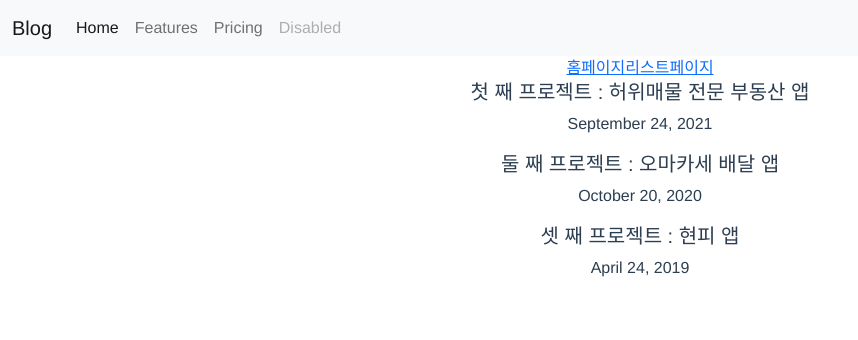
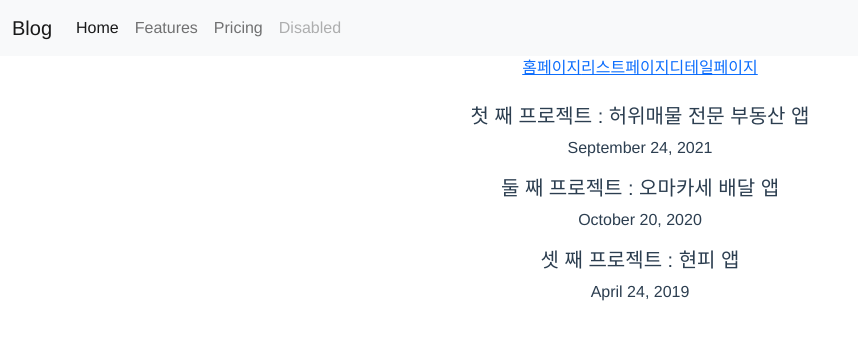
Before and after one commit to dygreen/Vue-Study, a Vue app: page /list in a window 1280 px wide. Shown: the top 340 px of the page, without its empty margins (0-858 px from the left). Built offline with nearby package versions, Linux system fonts and the light colour scheme.

Commit message:
vue-router study

```diff
--- a/src/App.vue
+++ b/src/App.vue
@@ -2,7 +2,8 @@
   <nav class="navbar navbar-expand-lg bg-light">
     <div class="container-fluid">
       <a class="navbar-brand" href="#">Blog</a>
-      <button class="navbar-toggler" type="button" data-bs-toggle="collapse" data-bs-target="#navbarNav" aria-controls="navbarNav" aria-expanded="false" aria-label="Toggle navigation">
+      <button class="navbar-toggler" type="button" data-bs-toggle="collapse" data-bs-target="#navbarNav"
+        aria-controls="navbarNav" aria-expanded="false" aria-label="Toggle navigation">
         <span class="navbar-toggler-icon"></span>
       </button>
       <div class="collapse navbar-collapse" id="navbarNav">
@@ -27,8 +28,12 @@
   <!--  router 링크 이동 -->
   <router-link to="/">홈페이지</router-link>
   <router-link to="/list">리스트페이지</router-link>
+  <router-link to="/detail">디테일페이지</router-link>
 
-  <router-view :블로그글="블로그글"></router-view>
+  <div class="mt-4">
+    <router-view :블로그글="블로그글"></router-view> <!-- 모든 router들의 내부 내용들... -->
+  </div>
+
 
   <!-- <List :블로그글="블로그글" /> -->
 </template>
--- /dev/null
+++ b/src/components/Author.vue
@@ -0,0 +1,5 @@
+<template>
+  <div>
+    작가페이지 입니다
+  </div>
+</template>
--- /dev/null
+++ b/src/components/Comment.vue
@@ -0,0 +1,5 @@
+<template>
+  <div>
+    댓글 입니다
+  </div>
+</template>
--- /dev/null
+++ b/src/components/Detail.vue
@@ -0,0 +1,23 @@
+<template>
+  <!-- $route = 현재 URL 정보가 담겨있음
+  $route.params = 파라미터 자리에 기입된거 알려줌
+  ==> {{$route.params.id}}
+  -->
+  <div>
+    <h4>상세페이지</h4>
+    <h5>{{블로그글[$route.params.id].title}}</h5>
+    <p>{{블로그글[$route.params.id].content}}</p>
+    <router-view></router-view> <!-- children을 어디서 보여줄지 정하는 'router-view' -->
+  </div>
+</template>
+
+<script>
+  export default {
+    props : {
+      블로그글: Array,
+    }
+  }
+</script>
+
+<style>
+</style>
--- a/src/components/List.vue
+++ b/src/components/List.vue
@@ -1,15 +1,13 @@
 <template>
-  <div>
-    <h5>{{ 블로그글[0].title }}</h5>
-    <p>{{ 블로그글[0].date }}</p>
-  </div>
-  <div>
-    <h5>{{ 블로그글[1].title }}</h5>
-    <p>{{ 블로그글[1].date }}</p>
-  </div>
-  <div>
-    <h5>{{ 블로그글[2].title }}</h5>
-    <p>{{ 블로그글[2].date }}</p>
+  <!--
+    $route : 현재 경로
+    $router : 페이지 이동관련 기능 ($router.go(1) | $router.push())
+
+    https://router.vuejs.org/guide/essentials/named-views.html
+   -->
+  <div v-for="(lists,i) in 블로그글" :key="i">
+    <h5 @click="$router.push(`/detail/${i}`)">{{ 블로그글[i].title }}</h5>
+    <p>{{ 블로그글[i].date }}</p>
   </div>
 </template>
 
@@ -23,5 +21,4 @@
 </script>
 
 <style>
-
 </style>
--- a/src/router.js
+++ b/src/router.js
@@ -1,14 +1,35 @@
 import { createWebHistory, createRouter } from "vue-router";
 import List from './components/List.vue';
 import Home from './components/Home.vue';
+import Detail from './components/Detail.vue';
+import Author from './components/Author.vue';
+import Comment from './components/Comment.vue';
 
-const routes = [
+const routes = [ // 위에다가 쓸 수록 우선순위가 높아진다!
+  {
+    path: "/detail/:id(\\d+)", // 파라미터 업그레이드 가능: 소괄호 안에 정규식 입력 가능 ('*' 입력하면 반복)
+    component: Detail,
+    children: [ // nested routes 만드는 법
+      {
+        path: "author",
+        component: Author,
+      },
+      {
+        path: "comment",
+        component: Comment,
+      }
+    ]
+  },
   {
     path: "/list",
     component: List,
   },
   {
-    path: "/home",
+    path: "/",
+    component: Home,
+  },
+  { // 404 page
+    path: "/:anything(.*)",
     component: Home,
   }
 ];
```
Also changed, not shown: 2 other files (tests, documents, lock files or other folders).
